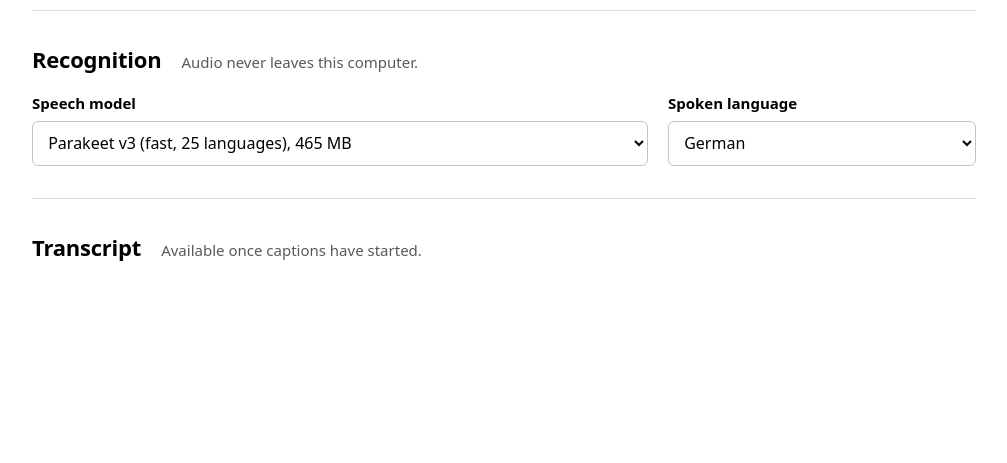
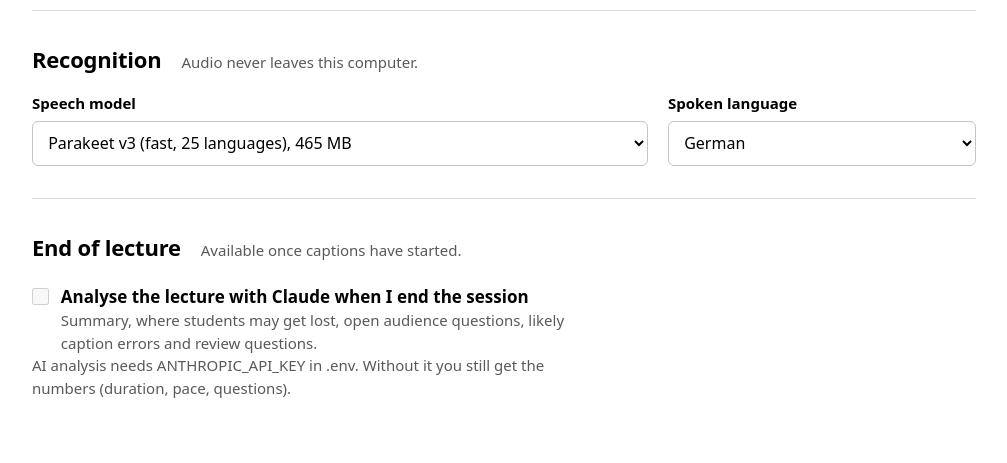
Before and after one commit to Campus-Caption/CampusCaption, a FastAPI app: page / in a window 1280 px wide. Shown: the part 735-1198 px from the top of the page, without its empty margins (136-1143 px from the left). Before the commit the page ends 996 px from the top, so only its background shows below. Run offline with FastAPI, Linux system fonts and the light colour scheme; some web fonts are replaced.

Commit message:
AI lecture analysis for the professor when a session ends
- POST /api/captions/session/{id}/analysis (lecturer only): exact numbers computed locally
  (duration, words, speaking pace, questions per speaker) plus Claude's structured analysis:
  summary, topic timeline, where students may get lost, audience questions answered/open,
  key terms, likely caption errors, review questions, suggestions for the next lecture.
- Official anthropic SDK, beta messages.parse with a Pydantic schema, Claude Opus 5.5 at high
  effort, server-side refusal fallback; transcript passed as data; readable error messages.
- Console: opt-out checkbox with privacy note; End session shows the report at the top with
  Markdown and transcript downloads. Nothing is stored on the server.

Co-Authored-By: Claude Opus 5.5 <noreply@anthropic.com>
Claude-Session: https://claude.ai/code/session_01HvebKVExkSD9dxRE8WKYqc

```diff
--- a/app/api/routes/captions.py
+++ b/app/api/routes/captions.py
@@ -11,6 +11,7 @@ from pydantic import ValidationError
 from app.core.config import get_settings
 from app.models.schemas import CaptionSession as CaptionSessionOut, SessionCreate, SettingsPatch
 from app.stt import export
+from app.stt.analysis import AnalysisUnavailable, lecture_stats
 from app.stt.manager import CaptionSession, EngineUnavailable, SessionManager, TooManySessions
 from app.stt.models import LOCAL_MODELS
 from app.stt.types import SessionSettings
@@ -130,6 +131,30 @@ async def end_session(s: CaptionSession = Depends(owned_session), manager: Sessi
     s.broadcast({"type": "ended"})
     manager.sessions.pop(s.id, None)
     return {"ok": True}
+
+
+@router.post("/session/{session_id}/analysis")
+async def analyse_session(ai: bool = True, s: CaptionSession = Depends(owned_session),
+                          manager: SessionManager = Depends(get_manager)):
+    """End-of-lecture analysis for the professor: exact numbers always, Claude's analysis when `ai` and a key
+    is configured. Call it before ending the session; nothing is stored on the server."""
+    items = s.transcript()
+    if not items:
+        raise _http(422, "empty", "Nothing was captioned in this session.")
+    labels = list(s.settings.speakers) if s.multi_mic else None
+    stats = lecture_stats(items, labels)
+    result = {"stats": stats, "analysis": None, "reason": "", "model": ""}
+    if not ai:
+        result["reason"] = "AI analysis was switched off."
+    elif manager.analyzer is None:
+        result["reason"] = "AI analysis needs ANTHROPIC_API_KEY in .env."
+    else:
+        try:
+            analysis = await manager.analyzer.analyse(items, labels, stats)
+            result.update(analysis=analysis.model_dump(), model=manager.analyzer.model)
+        except AnalysisUnavailable as exc:
+            result["reason"] = str(exc)
+    return result
 
 
 @router.get("/session/{session_id}/transcript")
--- a/app/core/config.py
+++ b/app/core/config.py
@@ -25,6 +25,7 @@ class Settings(BaseSettings):
     stt_session_retention_hours: int = 12      # how long a finished session stays readable
     anthropic_api_key: str = ""                # enables the optional Claude clean-up of captions
     claude_model: str = "claude-haiku-5-5"
+    claude_analysis_model: str = "claude-opus-5-5"  # end-of-lecture analysis for the professor
 
     @property
     def resolved_threads(self) -> int:
--- a/app/templates/index.html
+++ b/app/templates/index.html
@@ -30,6 +30,19 @@
     </header>
 
     <p id="gate" class="notice info" role="status" hidden></p>
+
+    <!-- End-of-lecture report: filled by console.js when a session ends -->
+    <section id="report" class="report" aria-labelledby="report-h" tabindex="-1" hidden>
+      <div class="report-head">
+        <h2 id="report-h">Lecture analysis</h2>
+        <div class="report-actions" id="report-actions" hidden>
+          <button id="dl-analysis" type="button" class="primary">Download analysis (.md)</button>
+          <button id="dl-transcript" type="button" class="secondary">Download transcript (.txt)</button>
+          <button id="close-report" type="button" class="link-btn">Close</button>
+        </div>
+      </div>
+      <div id="report-body" aria-live="polite"></div>
+    </section>
 
     <main id="app" hidden>
       <!-- The monitor: exactly what the room sees, plus the one switch that matters -->
@@ -110,12 +123,18 @@
         <p id="polish-hint" class="hint"></p>
       </section>
 
-      <!-- Transcript & session -->
+      <!-- End of lecture: transcript, AI analysis, end session -->
       <section class="block" id="output" aria-labelledby="out-h">
         <div class="block-head">
-          <h2 id="out-h">Transcript</h2>
+          <h2 id="out-h">End of lecture</h2>
           <p class="hint output-empty">Available once captions have started.</p>
         </div>
+        <label class="check" id="analyse-row"><input id="analyse" type="checkbox" checked />
+          <span>Analyse the lecture with Claude when I end the session
+            <span class="hint" id="analyse-hint">Summary, where students may get lost, open audience questions, likely caption errors and review questions.</span>
+          </span>
+        </label>
+        <p class="hint" id="analyse-privacy"></p>
         <div id="share" hidden>
           <div class="actions">
             <button id="export" type="button" class="secondary">Download transcript (.txt)</button>
@@ -126,6 +145,7 @@
     </main>
   </div>
   <script src="/static/js/captions-view.js"></script>
+  <script src="/static/js/report.js"></script>
   <script src="/static/js/console.js"></script>
 </body>
 </html>
--- a/frontend/static/js/console.js
+++ b/frontend/static/js/console.js
@@ -80,6 +80,12 @@ function renderSettings(info) {
   $("polish").closest("label").hidden = !info.polish.available; // optional extra: only shown once ANTHROPIC_API_KEY is set
   $("polish-hint").hidden = !info.polish.available;
   $("polish-hint").textContent = info.polish.available ? info.polish.privacy : `Not available: ${info.polish.reason}`;
+  const an = info.analysis || { available: false, reason: "" };
+  $("analyse").checked = an.available && saved.analyse !== false;
+  $("analyse").disabled = !an.available;
+  $("analyse-privacy").textContent = an.available
+    ? an.privacy + " Audio is never sent."
+    : "AI analysis needs ANTHROPIC_API_KEY in .env. Without it you still get the numbers (duration, pace, questions).";
 }
 
 function onSettingsChange() {
@@ -332,12 +338,31 @@ function stop() {
 
 // ------------------------------------------------------------------ wiring
 async function endSession() {
-  if (!S.sessionId || !confirm("End this session? The caption screen will disconnect and the transcript will be gone.")) return;
+  if (!S.sessionId) return;
+  const ai = !!S.info.analysis?.available && $("analyse").checked;
+  const ask = ai
+    ? "End this session? Captions stop, the caption screen disconnects, and Claude analyses the transcript."
+    : "End this session? Captions stop and the caption screen disconnects.";
+  if (!confirm(ask)) return;
   stop();
-  await api(`/api/captions/session/${S.sessionId}`, { method: "DELETE" });
-  S.feed?.close(); S.feed = null; S.sessionId = null;
-  renderer.reset(); $("share").hidden = true; $("stats").textContent = "";
-  $("overlay-link").href = "/overlay";
+  const sid = S.sessionId;
+  Report.loading(ai);
+  let transcript = "", result = null;
+  try {
+    const t = await api(`/api/captions/session/${sid}/transcript`);
+    if (t.ok) transcript = await t.text();
+    const r = await api(`/api/captions/session/${sid}/analysis?ai=${ai}`, { method: "POST" });
+    result = r.ok ? await r.json() : { error: await errorMessage(r) };
+  } catch (e) {
+    result = { error: "The analysis could not be loaded: " + (e.message || e) };
+  } finally {
+    // the session (and its transcript) is deleted on the server either way; the browser keeps the copy above
+    await api(`/api/captions/session/${sid}`, { method: "DELETE" }).catch(() => {});
+    S.feed?.close(); S.feed = null; S.sessionId = null;
+    renderer.reset(); $("share").hidden = true; $("stats").textContent = "";
+    $("overlay-link").href = "/overlay";
+  }
+  Report.show(result, transcript);
 }
 
 async function exportTranscript() {
@@ -385,6 +410,10 @@ async function init() {
   $("copy-link").onclick = async (e) => { if (await ensureSession()) copy(overlayUrl(), e.target); };
   $("export").onclick = exportTranscript;
   $("end").onclick = endSession;
+  $("analyse").addEventListener("change", () => store.set({ analyse: $("analyse").checked }));
+  $("close-report").onclick = () => { $("report").hidden = true; };
+  $("dl-analysis").onclick = () => Report.download("markdown");
+  $("dl-transcript").onclick = () => Report.download("transcript");
   window.addEventListener("beforeunload", (e) => { if (S.wantOn) { e.preventDefault(); e.returnValue = ""; } });
 }
 init();
--- /dev/null
+++ b/frontend/static/js/report.js
@@ -0,0 +1,138 @@
+// End-of-lecture report for the professor: exact numbers plus Claude's analysis.
+// Everything from the server is rendered as text nodes (the analysis is model output, never HTML).
+const Report = (() => {
+  const byId = (id) => document.getElementById(id);
+  let last = { result: null, transcript: "" };
+  const plural = (n, one, many) => `${n} ${n === 1 ? one : many}`;
+  // "claude-opus-5-5" -> "Claude Opus 5.5"
+  const modelName = (id) => (id || "Claude").replace(/^claude-/, "").split("-").reduce((acc, part) =>
+    /^\d+$/.test(part) && /\d$/.test(acc) ? `${acc}.${part}` : `${acc} ${part[0].toUpperCase()}${part.slice(1)}`, "Claude");
+
+  function el(tag, props = {}, ...children) {
+    const node = Object.assign(document.createElement(tag), props);
+    for (const c of children.flat()) if (c != null && c !== false) node.append(c);
+    return node;
+  }
+
+  function section(title, hint, ...content) {
+    return el("section", { className: "r-sec" }, el("h3", {}, title), hint ? el("p", { className: "hint" }, hint) : null, ...content);
+  }
+
+  function figures(stats) {
+    const lec = stats.speakers.find((s) => s.speaker === 1);
+    const aud = stats.speakers.find((s) => s.speaker === 2);
+    const rows = [
+      ["Duration", stats.duration],
+      ["Sentences", String(stats.sentences)],
+      ["Words", stats.words.toLocaleString()],
+      ["Speaking pace", stats.words_per_minute ? `${stats.words_per_minute} words/min` : null],
+    ];
+    if (aud) rows.push([`${aud.label || "Microphone 2"} sentences`, String(aud.sentences)]);
+    const questions = stats.speakers.reduce((n, s) => n + s.questions, 0);
+    rows.push(["Questions asked", String(questions)]);
+    if (lec && aud) rows.push([`${lec.label || "Microphone 1"} share`, `${Math.round((lec.words / Math.max(1, stats.words)) * 100)} % of words`]);
+    return el("dl", { className: "figures" }, rows.map(([k, v]) =>
+      el("div", {}, el("dt", {}, k), v == null ? el("dd", { className: "na" }, "Too short to measure") : el("dd", {}, v))));
+  }
+
+  function loading(ai) {
+    byId("report").hidden = false;
+    byId("report-actions").hidden = true;
+    byId("report-h").textContent = "Lecture analysis";
+    byId("report-body").replaceChildren(
+      el("p", { className: "r-wait" }, ai ? "Claude is analysing the lecture. This usually takes about a minute." : "Collecting the numbers…"),
+      el("progress", { className: "r-progress" }),
+    );
+    byId("report").scrollIntoView({ behavior: "smooth", block: "start" });
+  }
+
+  function show(result, transcript) {
+    last = { result, transcript };
+    const body = byId("report-body");
+    byId("report").hidden = false;
+    if (!result || result.error) {
+      body.replaceChildren(el("p", { className: "notice error" }, result?.error || "The analysis failed."));
+      byId("report-actions").hidden = !transcript;
+      byId("dl-analysis").hidden = true;
+      return;
+    }
+    const a = result.analysis;
+    byId("report-h").textContent = a ? a.title : "Lecture in numbers";
+    byId("dl-analysis").hidden = false;
+    byId("report-actions").hidden = false;
+    const parts = [figures(result.stats)];
+    if (!a) {
+      parts.push(el("p", { className: "hint" }, result.reason || "No AI analysis."));
+      body.replaceChildren(...parts);
+      byId("report").focus();
+      return;
+    }
+    parts.push(el("p", { className: "r-summary" }, a.summary));
+
+    const left = [], right = [];
+    if (a.unclear_moments.length) left.push(section("Where students may get lost", null,
+      el("ul", { className: "r-moments" }, a.unclear_moments.map((m) => el("li", {},
+        el("p", { className: "r-time" }, m.time),
+        el("blockquote", {}, m.quote),
+        el("p", {}, m.issue),
+        el("p", { className: "r-fix" }, el("b", {}, "Next time: "), m.suggestion),
+      )))));
+    if (a.audience_questions.length) left.push(section("Questions from the audience", null,
+      el("ul", { className: "r-questions" }, a.audience_questions.map((q) => el("li", { className: q.answered ? "answered" : "open" },
+        el("p", { className: "r-time" }, q.time, " ", el("span", { className: "r-status" }, q.answered ? "Answered" : "Still open")),
+        el("p", { className: "r-q" }, q.question),
+        el("p", { className: "hint" }, q.note),
+      )))));
+    if (a.topics.length) left.push(section("What was covered", null,
+      el("ol", { className: "r-topics" }, a.topics.map((t) => el("li", {},
+        el("span", { className: "r-time" }, t.start), el("b", {}, t.title), el("span", {}, t.summary))))));
+
+    if (a.next_lecture.length) right.push(section("For the next lecture", null,
+      el("ul", { className: "r-list" }, a.next_lecture.map((s) => el("li", {}, s)))));
+    if (a.review_questions.length) right.push(section("Review questions for students", null,
+      el("ol", { className: "r-list" }, a.review_questions.map((s) => el("li", {}, s)))));
+    if (a.key_terms.length) right.push(section("Key terms", null,
+      el("dl", { className: "r-terms" }, a.key_terms.map((k) => el("div", {}, el("dt", {}, k.term), el("dd", {}, k.explanation))))));
+    if (a.likely_misrecognitions.length) right.push(section("Likely caption errors", "Words the speech recognition probably got wrong.",
+      el("table", { className: "r-table" },
+        el("thead", {}, el("tr", {}, el("th", {}, "Time"), el("th", {}, "Captioned"), el("th", {}, "Probably meant"))),
+        el("tbody", {}, a.likely_misrecognitions.map((m) => el("tr", {}, el("td", {}, m.time), el("td", {}, m.heard), el("td", {}, m.probably_meant)))))));
+
+    parts.push(el("div", { className: "r-grid" }, el("div", {}, left), el("div", {}, right)));
+    parts.push(el("p", { className: "hint r-foot" }, `Analysed by ${modelName(result.model)} from the live captions. Check it against what you actually said: the captions can contain recognition errors.`));
+    body.replaceChildren(...parts);
+    byId("report").focus();
+  }
+
+  function markdown() {
+    const { result } = last;
+    const s = result.stats, a = result.analysis;
+    const out = [`# ${a ? a.title : "Lecture in numbers"}`, ""];
+    out.push(`- Duration: ${s.duration}`, `- Sentences: ${s.sentences}`, `- Words: ${s.words}`);
+    if (s.words_per_minute) out.push(`- Speaking pace: ${s.words_per_minute} words/min`);
+    for (const sp of s.speakers) out.push(`- ${sp.label || "Microphone " + sp.speaker}: ${plural(sp.sentences, "sentence", "sentences")}, ${plural(sp.questions, "question", "questions")}`);
+    if (!a) return out.join("\n") + "\n";
+    out.push("", "## Summary", "", a.summary);
+    const list = (title, items, fmt) => { if (items.length) out.push("", `## ${title}`, "", ...items.map(fmt)); };
+    list("Where students may get lost", a.unclear_moments, (m) => `- **${m.time}** "${m.quote}"  \n  ${m.issue}  \n  Next time: ${m.suggestion}`);
+    list("Questions from the audience", a.audience_questions, (q) => `- **${q.time}** ${q.question} (${q.answered ? "answered" : "still open"})  \n  ${q.note}`);
+    list("What was covered", a.topics, (t) => `- **${t.start}** ${t.title}: ${t.summary}`);
+    list("For the next lecture", a.next_lecture, (x) => `- ${x}`);
+    list("Review questions for students", a.review_questions, (x, i) => `${i + 1}. ${x}`);
+    list("Key terms", a.key_terms, (k) => `- **${k.term}**: ${k.explanation}`);
+    list("Likely caption errors", a.likely_misrecognitions, (m) => `- ${m.time}: "${m.heard}" probably means "${m.probably_meant}"`);
+    out.push("", `_Analysed by ${modelName(result.model)} from the live captions._`);
+    return out.join("\n") + "\n";
+  }
+
+  function download(kind) {
+    const text = kind === "markdown" ? markdown() : last.transcript;
+    const name = kind === "markdown" ? "lecture-analysis.md" : "captions.txt";
+    const type = kind === "markdown" ? "text/markdown" : "text/plain";
+    const a = Object.assign(document.createElement("a"), { href: URL.createObjectURL(new Blob([text], { type: type + ";charset=utf-8" })), download: name });
+    a.click();
+    setTimeout(() => URL.revokeObjectURL(a.href), 2000);
+  }
+
+  return { loading, show, download, markdown };
+})();
--- a/requirements.txt
+++ b/requirements.txt
@@ -4,5 +4,6 @@ pydantic>=2.0
 pydantic-settings>=2.4
 jinja2>=3.1.0
 httpx>=0.27
+anthropic>=2.13         # end-of-lecture analysis (official SDK)
 numpy>=1.26
 onnxruntime>=1.18
```
Also changed, not shown: app/stt/analysis.py (added, +182 -0 lines), app/stt/manager.py (+9 -0 lines), frontend/static/css/console.css (+55 -0 lines), tests/test_lecture_analysis.py (added, +168 -0 lines), README.md, 1 other file.
